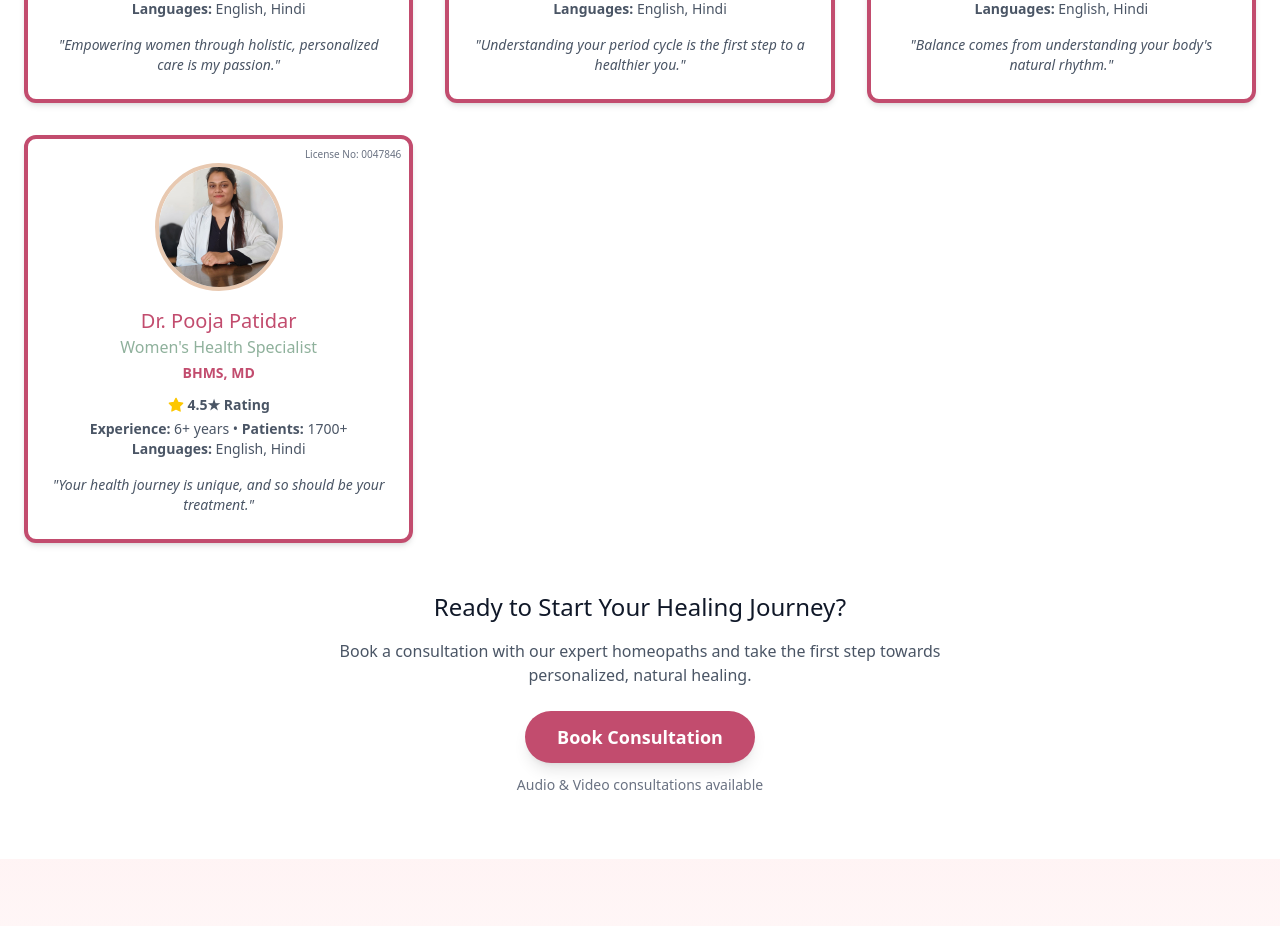
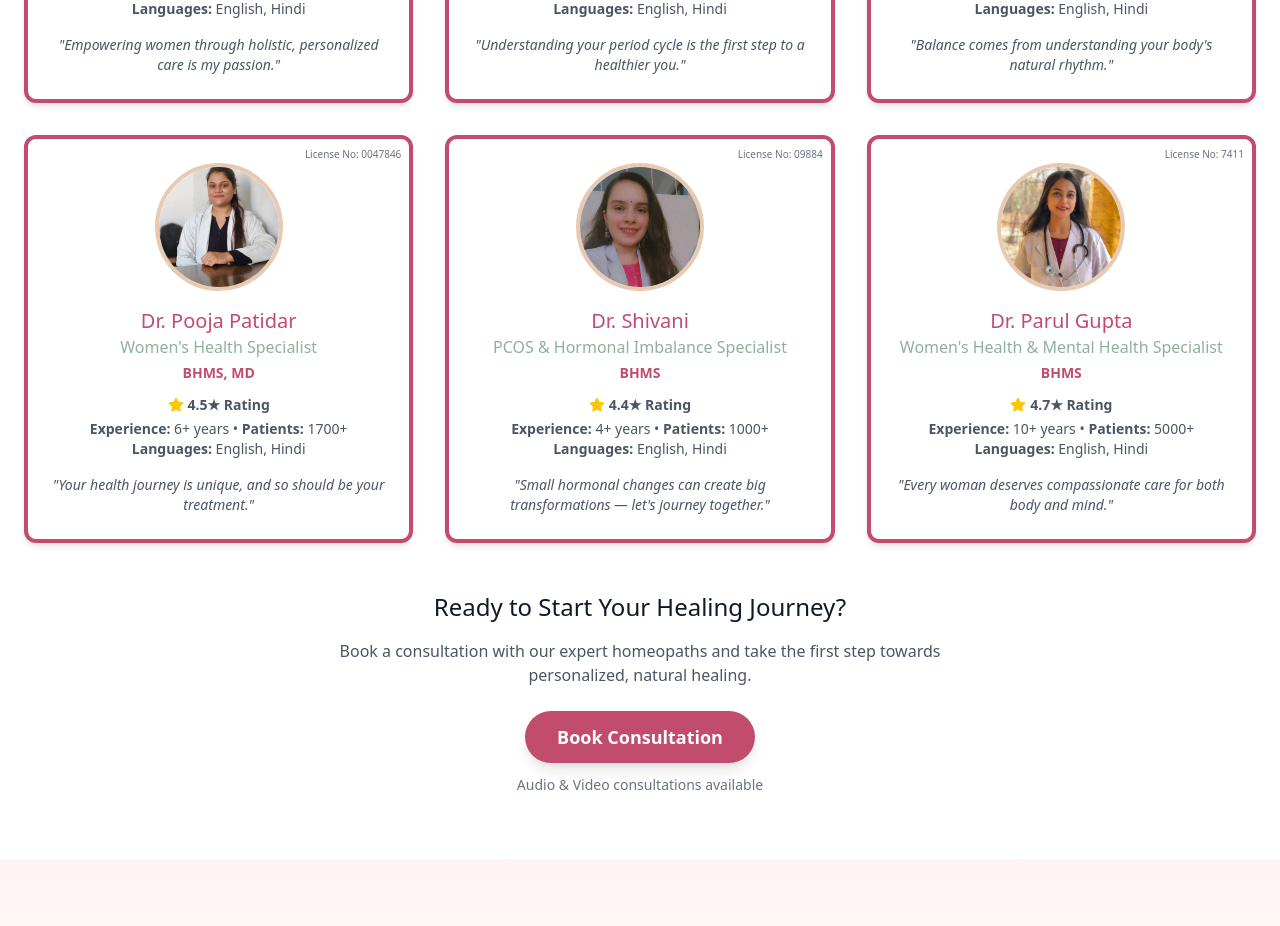
Before and after one commit to anujrathore2733/femure, a Next.js app: page / in a window 1280 px wide. Shown: the part 1280-2206 px from the top of the page. Built offline with nearby package versions, Linux system fonts and the light colour scheme; no server answers.

Commit message:
Update doctor images to use individual photos
- Update Dr. Shivani to use her own photo (drshivani.png)
- Update Dr. Parul Gupta to use her own photo (drparul.jpg)
- Each doctor now has their unique profile photo
- Maintains all doctor information, qualifications, and styling

```diff
--- a/src/components/DoctorsSection.jsx
+++ b/src/components/DoctorsSection.jsx
@@ -57,6 +57,32 @@ const doctors = [
         licenseUrl: 'https://cchindia.com/verify-license',
         quote: 'Your health journey is unique, and so should be your treatment.',
         image: '/DrPoojaPatidar.jpeg'
+    },
+    {
+        name: 'Dr. Shivani',
+        specialty: "PCOS & Hormonal Imbalance Specialist",
+        qualification: 'BHMS',
+        rating: 4.4,
+        experience: '4+ years',
+        patients: '1000+',
+        languages: 'English, Hindi',
+        license: '09884',
+        licenseUrl: 'https://cchindia.com/verify-license',
+        quote: "Small hormonal changes can create big transformations — let's journey together.",
+        image: '/drshivani.png'
+    },
+    {
+        name: 'Dr. Parul Gupta',
+        specialty: "Women's Health & Mental Health Specialist",
+        qualification: 'BHMS',
+        rating: 4.7,
+        experience: '10+ years',
+        patients: '5000+',
+        languages: 'English, Hindi',
+        license: '7411',
+        licenseUrl: 'https://cchindia.com/verify-license',
+        quote: "Every woman deserves compassionate care for both body and mind.",
+        image: '/drparul.jpg'
     }
 
 ];
```
Also changed, not shown: public/drparul.jpg (added), public/drshivani.png (added).
